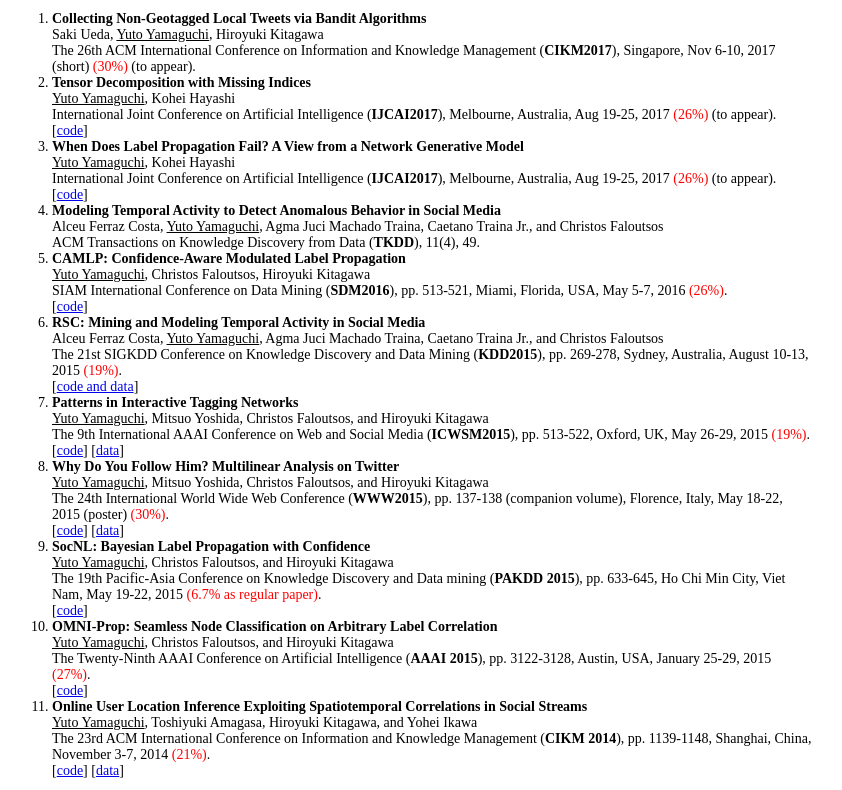
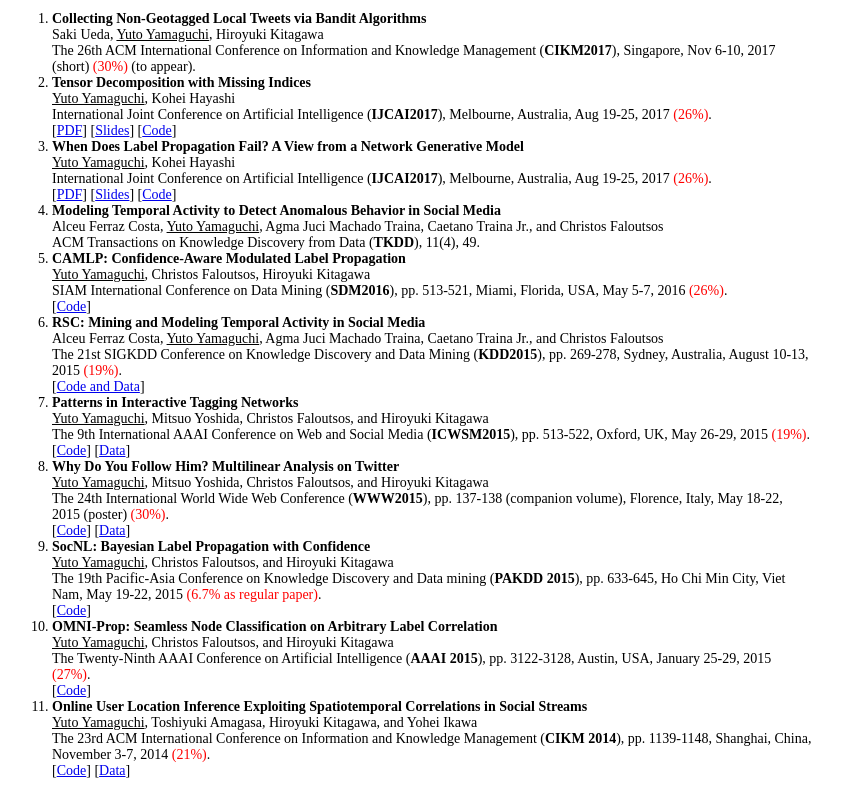
Before and after one commit to yamaguchiyuto/yamaguchiyuto.github.io, a plain HTML site: page index.html in a window 1280 px wide. Shown: the part 947-1737 px from the top of the page, without its empty margins (196-1038 px from the left). Drawn offline with Linux system fonts and the light colour scheme.

Commit message:
Add slides and PDFs of IJCAI papers

```diff
--- a/index.html
+++ b/index.html
@@ -73,43 +73,43 @@
     The 26th ACM International Conference on Information and Knowledge Management (<strong>CIKM2017</strong>), Singapore, Nov 6-10, 2017 (short) <span class="red">(30%)</span> (to appear).<br>
     <li><strong>Tensor Decomposition with Missing Indices</strong><br>
     <u>Yuto Yamaguchi</u>, Kohei Hayashi<br>
-    International Joint Conference on Artificial Intelligence (<strong>IJCAI2017</strong>), Melbourne, Australia, Aug 19-25, 2017 <span class="red">(26%)</span> (to appear).<br>
-    [<a href="https://github.com/yamaguchiyuto/missing_tensor_decomposition">code</a>]</li>
+    International Joint Conference on Artificial Intelligence (<strong>IJCAI2017</strong>), Melbourne, Australia, Aug 19-25, 2017 <span class="red">(26%)</span>.<br>
+    [<a href="https://www.ijcai.org/proceedings/2017/0449.pdf">PDF</a>] [<a href="https://www.slideshare.net/yamaguchiyuto/tensor-decomposition-with-missing-indices">Slides</a>] [<a href="https://github.com/yamaguchiyuto/missing_tensor_decomposition">Code</a>]</li>
     <li><strong>When Does Label Propagation Fail? A View from a Network Generative Model</strong><br>
     <u>Yuto Yamaguchi</u>, Kohei Hayashi<br>
-    International Joint Conference on Artificial Intelligence (<strong>IJCAI2017</strong>), Melbourne, Australia, Aug 19-25, 2017 <span class="red">(26%)</span> (to appear).<br>
-    [<a href="https://github.com/yamaguchiyuto/plsbm">code</a>]</li>
+    International Joint Conference on Artificial Intelligence (<strong>IJCAI2017</strong>), Melbourne, Australia, Aug 19-25, 2017 <span class="red">(26%)</span>.<br>
+    [<a href="https://www.ijcai.org/proceedings/2017/0450.pdf">PDF</a>] [<a href="https://www.slideshare.net/yamaguchiyuto/when-does-label-propagation-fail-a-view-from-a-network-generative-model">Slides</a>] [<a href="https://github.com/yamaguchiyuto/plsbm">Code</a>]</li>
     <li><strong>Modeling Temporal Activity to Detect Anomalous Behavior in Social Media</strong><br>
     Alceu Ferraz Costa, <u>Yuto Yamaguchi</u>, Agma Juci Machado Traina, Caetano Traina Jr., and Christos Faloutsos<br>
     ACM Transactions on Knowledge Discovery from Data (<strong>TKDD</strong>), 11(4), 49.<br></li>
     <li><strong>CAMLP: Confidence-Aware Modulated Label Propagation</strong><br>
     <u>Yuto Yamaguchi</u>, Christos Faloutsos, Hiroyuki Kitagawa<br>
     SIAM International Conference on Data Mining (<strong>SDM2016</strong>), pp. 513-521, Miami, Florida, USA, May 5-7, 2016 <span class="red">(26%)</span>.<br>
-    [<a href="http://www.kde.cs.tsukuba.ac.jp/~yuto/resources/sdm2016/camlp.tar.gz">code</a>]</li>
+    [<a href="http://www.kde.cs.tsukuba.ac.jp/~yuto/resources/sdm2016/camlp.tar.gz">Code</a>]</li>
     <li><strong>RSC: Mining and Modeling Temporal Activity in Social Media</strong><br>
     Alceu Ferraz Costa, <u>Yuto Yamaguchi</u>, Agma Juci Machado Traina, Caetano Traina Jr., and Christos Faloutsos<br>
     The 21st SIGKDD Conference on Knowledge Discovery and Data Mining (<strong>KDD2015</strong>), pp. 269-278, Sydney, Australia, August 10-13, 2015 <span class="red">(19%)</span>.<br>
-    [<a href="https://github.com/alceufc/rsc_model">code and data</a>]</li>
+    [<a href="https://github.com/alceufc/rsc_model">Code and Data</a>]</li>
     <li><strong>Patterns in Interactive Tagging Networks</strong><br>
     <u>Yuto Yamaguchi</u>, Mitsuo Yoshida, Christos Faloutsos, and Hiroyuki Kitagawa<br>
     The 9th International AAAI Conference on Web and Social Media (<strong>ICWSM2015</strong>), pp. 513-522, Oxford, UK, May 26-29, 2015 <span class="red">(19%)</span>.<br>
-    [<a href="https://github.com/yamaguchiyuto/icwsm15">code</a>] [<a href="http://dx.doi.org/10.5281/zenodo.16267">data</a>]</li>
+    [<a href="https://github.com/yamaguchiyuto/icwsm15">Code</a>] [<a href="http://dx.doi.org/10.5281/zenodo.16267">Data</a>]</li>
 		<li><strong>Why Do You Follow Him? Multilinear Analysis on Twitter</strong><br>
 		<u>Yuto Yamaguchi</u>, Mitsuo Yoshida, Christos Faloutsos, and Hiroyuki Kitagawa<br>
     The 24th International World Wide Web Conference (<strong>WWW2015</strong>), pp. 137-138 (companion volume), Florence, Italy, May 18-22, 2015 (poster) <span class="red">(30%)</span>.<br>
-    [<a href="https://github.com/yamaguchiyuto/tagf">code</a>] [<a href="http://dx.doi.org/10.5281/zenodo.13966">data</a>]</li>
+    [<a href="https://github.com/yamaguchiyuto/tagf">Code</a>] [<a href="http://dx.doi.org/10.5281/zenodo.13966">Data</a>]</li>
 		<li><strong>SocNL: Bayesian Label Propagation with Confidence</strong><br>
 		<u>Yuto Yamaguchi</u>, Christos Faloutsos, and Hiroyuki Kitagawa<br>
     The 19th Pacific-Asia Conference on Knowledge Discovery and Data mining (<strong>PAKDD 2015</strong>), pp. 633-645, Ho Chi Min City, Viet Nam, May 19-22, 2015 <span class="red">(6.7% as regular paper)</span>.<br>
-    [<a href="https://github.com/yamaguchiyuto/socnl">code</a>]</li>
+    [<a href="https://github.com/yamaguchiyuto/socnl">Code</a>]</li>
 		<li><strong>OMNI-Prop: Seamless Node Classification on Arbitrary Label Correlation</strong><br>
 		<u>Yuto Yamaguchi</u>, Christos Faloutsos, and Hiroyuki Kitagawa<br>
     The Twenty-Ninth AAAI Conference on Artificial Intelligence (<strong>AAAI 2015</strong>), pp. 3122-3128, Austin, USA, January 25-29, 2015 <span class="red">(27%)</span>.<br>
-    [<a href="http://www.kde.cs.tsukuba.ac.jp/~yuto/resources/aaai2015/code.tgz">code</a>]</li>
+    [<a href="http://www.kde.cs.tsukuba.ac.jp/~yuto/resources/aaai2015/code.tgz">Code</a>]</li>
 		<li><strong>Online User Location Inference Exploiting Spatiotemporal Correlations in Social Streams</strong><br>
 		<u>Yuto Yamaguchi</u>, Toshiyuki Amagasa, Hiroyuki Kitagawa, and Yohei Ikawa<br>
     The 23rd ACM International Conference on Information and Knowledge Management (<strong>CIKM 2014</strong>), pp. 1139-1148, Shanghai, China, November 3-7, 2014 <span class="red">(21%)</span>.<br>
-    [<a href="http://www.kde.cs.tsukuba.ac.jp/~yuto_ymgc/resources/cikm2014/code.tgz">code</a>] [<a href="http://www.kde.cs.tsukuba.ac.jp/~yuto_ymgc/resources/cikm2014/data.tgz">data</a>]</li>
+    [<a href="http://www.kde.cs.tsukuba.ac.jp/~yuto_ymgc/resources/cikm2014/code.tgz">Code</a>] [<a href="http://www.kde.cs.tsukuba.ac.jp/~yuto_ymgc/resources/cikm2014/data.tgz">Data</a>]</li>
 		</ol>
 		<h3><strong>Patents</strong></h3>
 		<ol>
```
Also changed, not shown: index_ja.html (+7 -4 lines).
